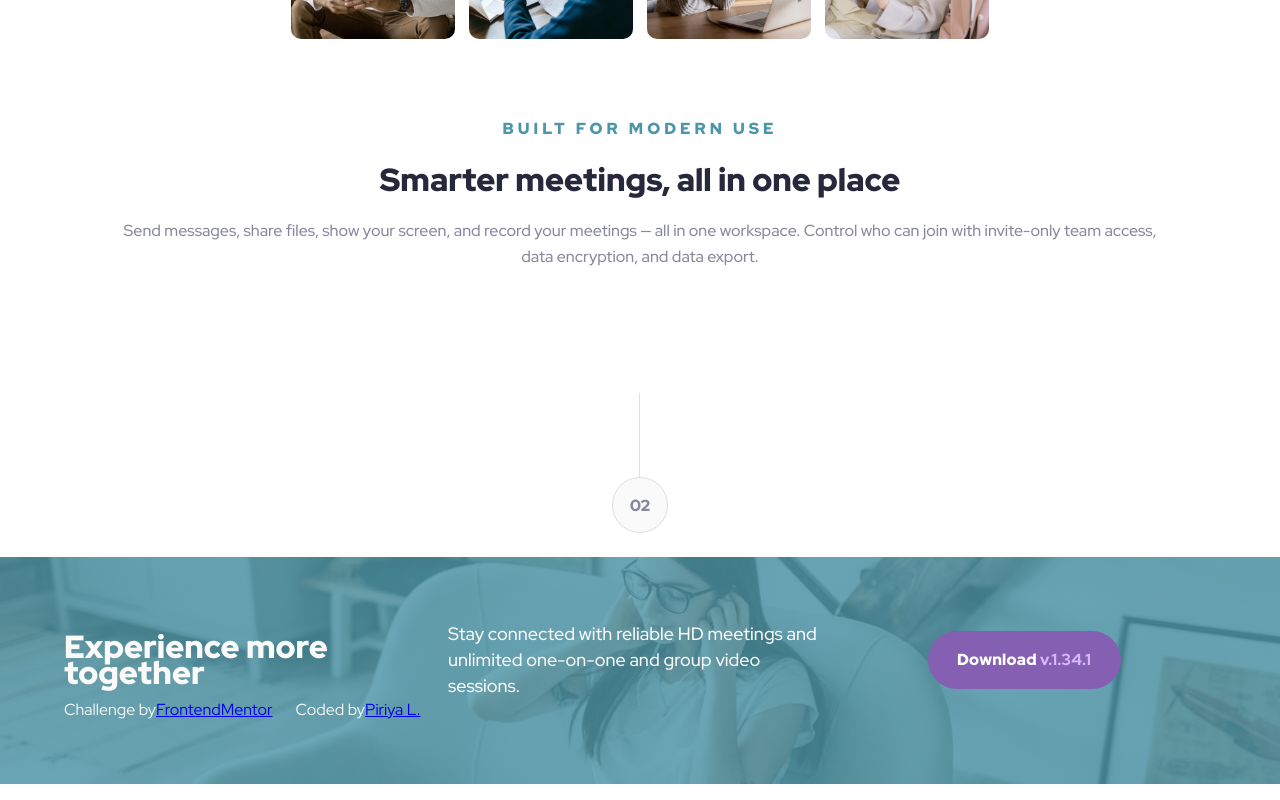
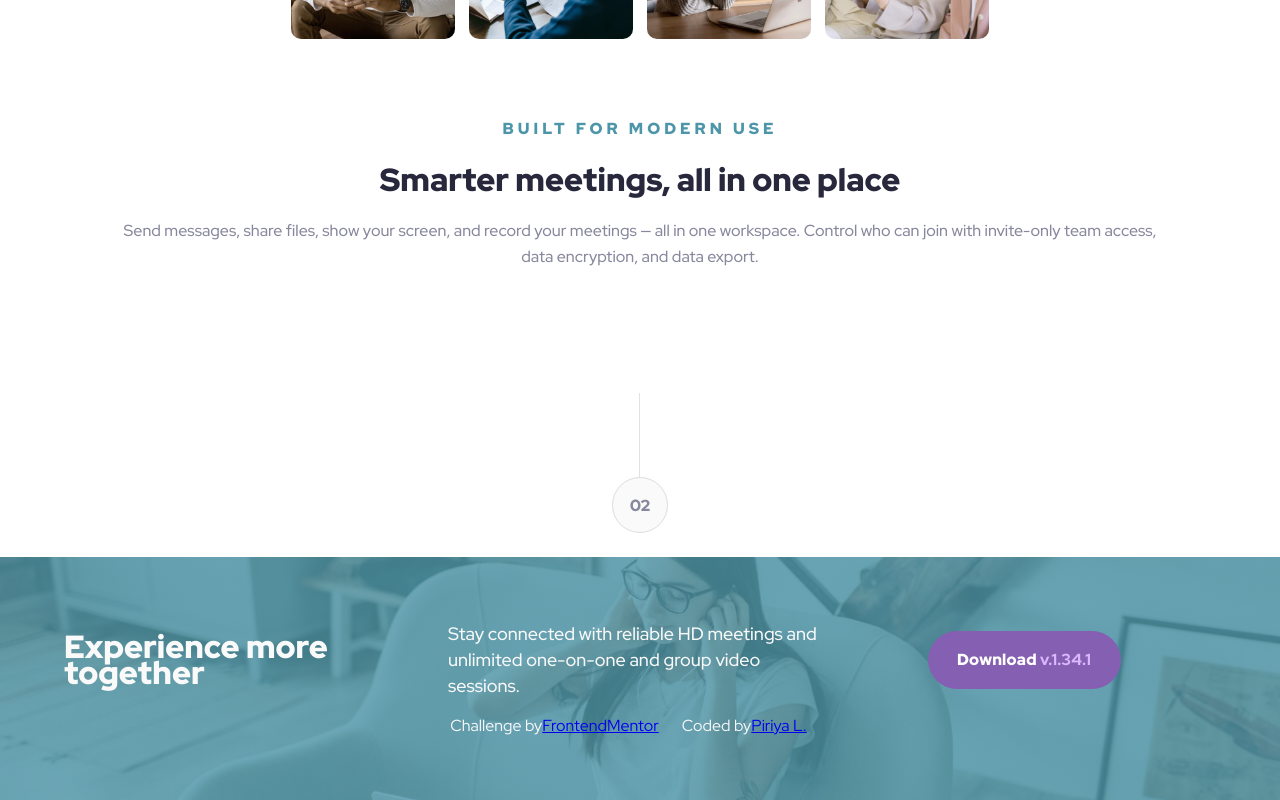
Before and after one commit to PiriyaLapa/meet-landing-page, a React (Create React App) app: page / in a window 1280 px wide. Shown: the part 1070-1870 px from the top of the page. Built offline with nearby package versions, Linux system fonts and the light colour scheme.

Commit message:
update deploy

```diff
--- a/src/styles/styles.ts
+++ b/src/styles/styles.ts
@@ -314,6 +314,8 @@ export const StyledFooter = styled.footer<StyledFooterProps>`
   background-size: cover;
   background-position: top;
   color: #fafafa;
+  display:grid;
+  grid-gap:2vh;
   @media screen and (max-width: 767px) {
     //
   }
@@ -341,6 +343,7 @@ export const StyledAuthor = styled.footer`
   * {
     margin-right: 2%;
   }
+  text-align:center;
 `;
 
 export const StyledNavbar = styled.nav`
```
